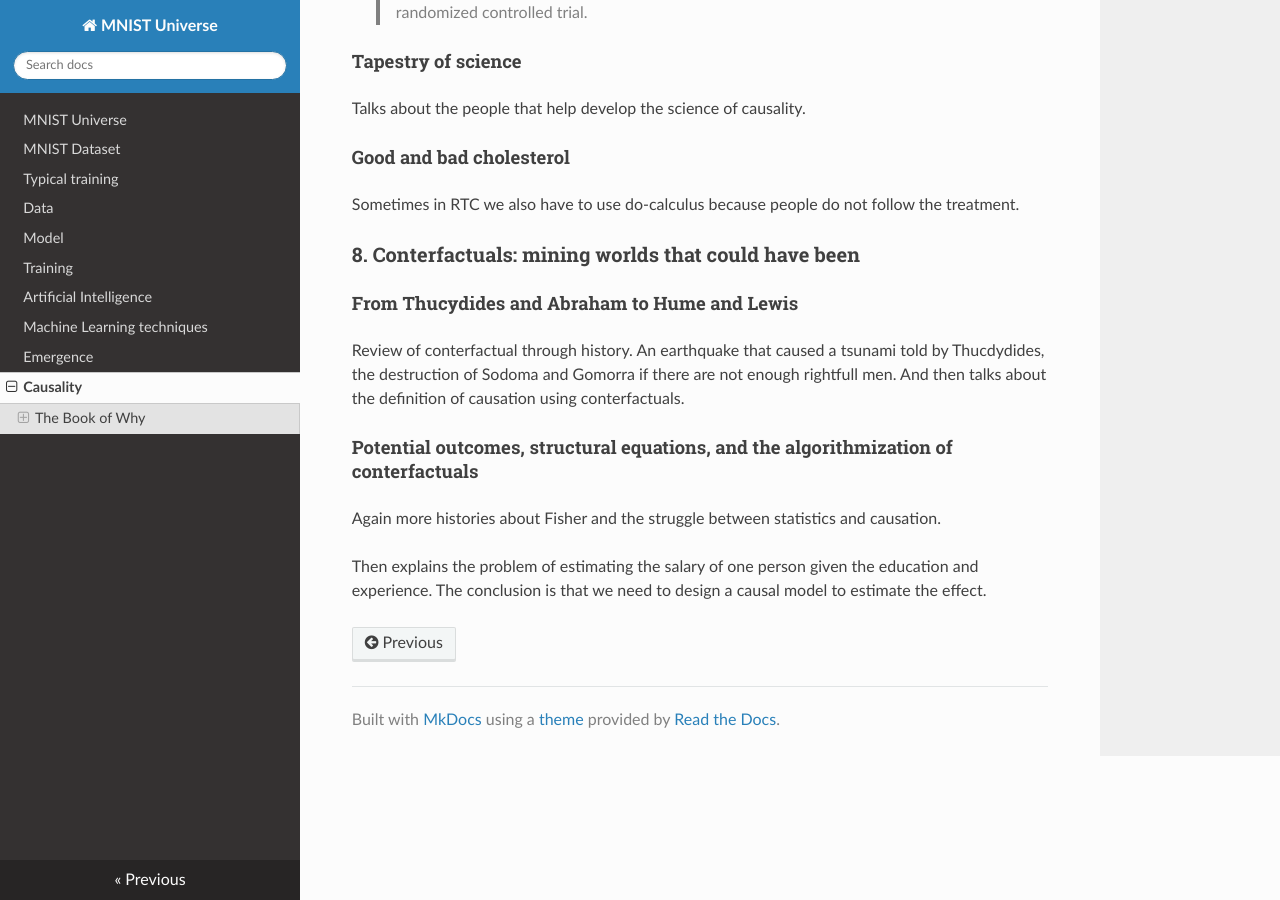
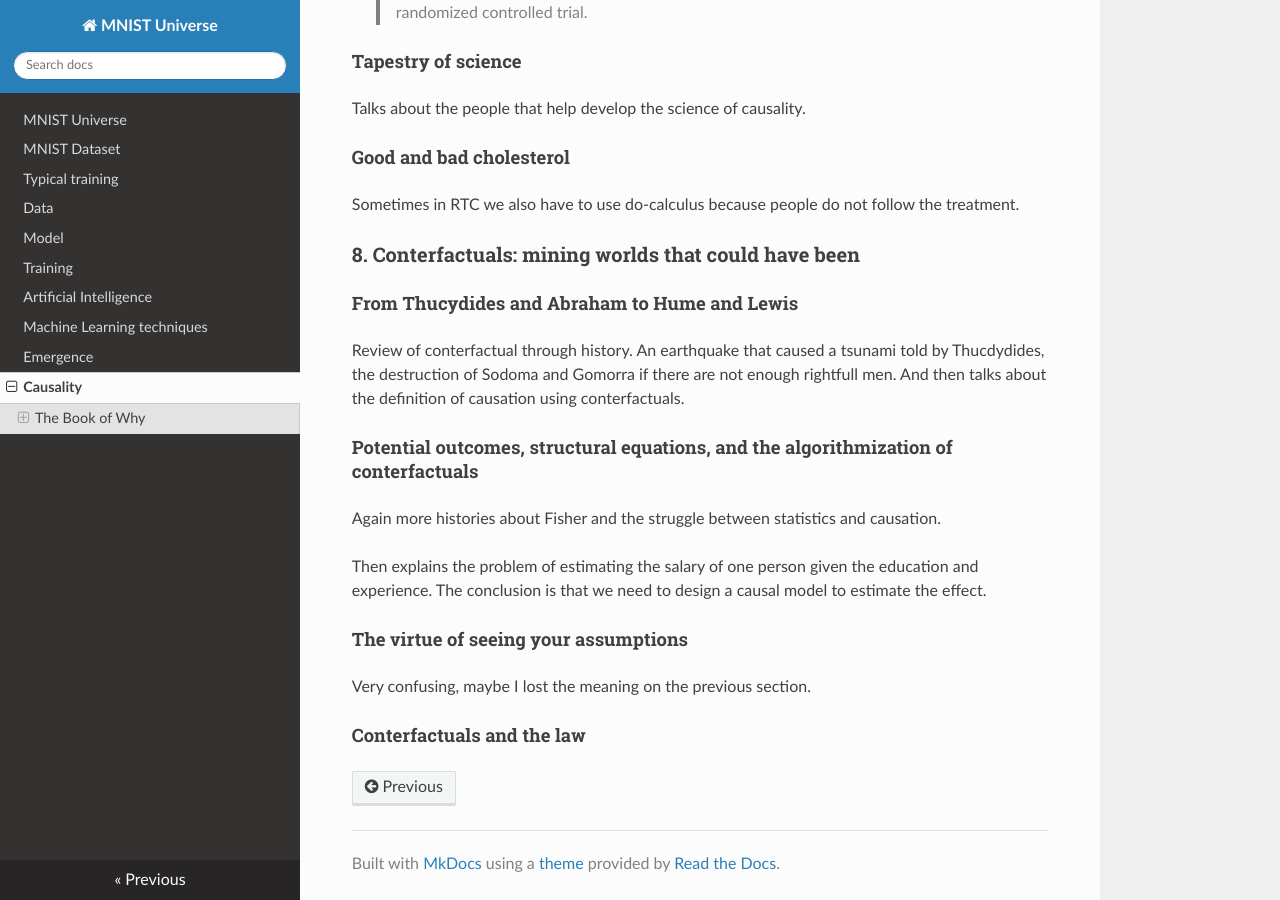
Before and after one commit to ironbar/mnist_universe, an MkDocs documentation site: the page built from docs/08_causality.md, in a window 1280 px wide and 900 px high, scrolled down 11662 px. Built offline with MkDocs 1.6.1, drawn with Linux system fonts in a browser that asks for light colours; nearby versions of some CDN libraries; formulas are drawn with MathJax 3.

Commit message:
Update 08_causality.md

```diff
--- a/docs/08_causality.md
+++ b/docs/08_causality.md
@@ -372,3 +372,9 @@ Review of conterfactual through history. An earthquake that caused a tsunami tol
 Again more histories about Fisher and the struggle between statistics and causation.
 
 Then explains the problem of estimating the salary of one person given the education and experience. The conclusion is that we need to design a causal model to estimate the effect.
+
+#### The virtue of seeing your assumptions
+
+Very confusing, maybe I lost the meaning on the previous section.
+
+#### Conterfactuals and the law
```
